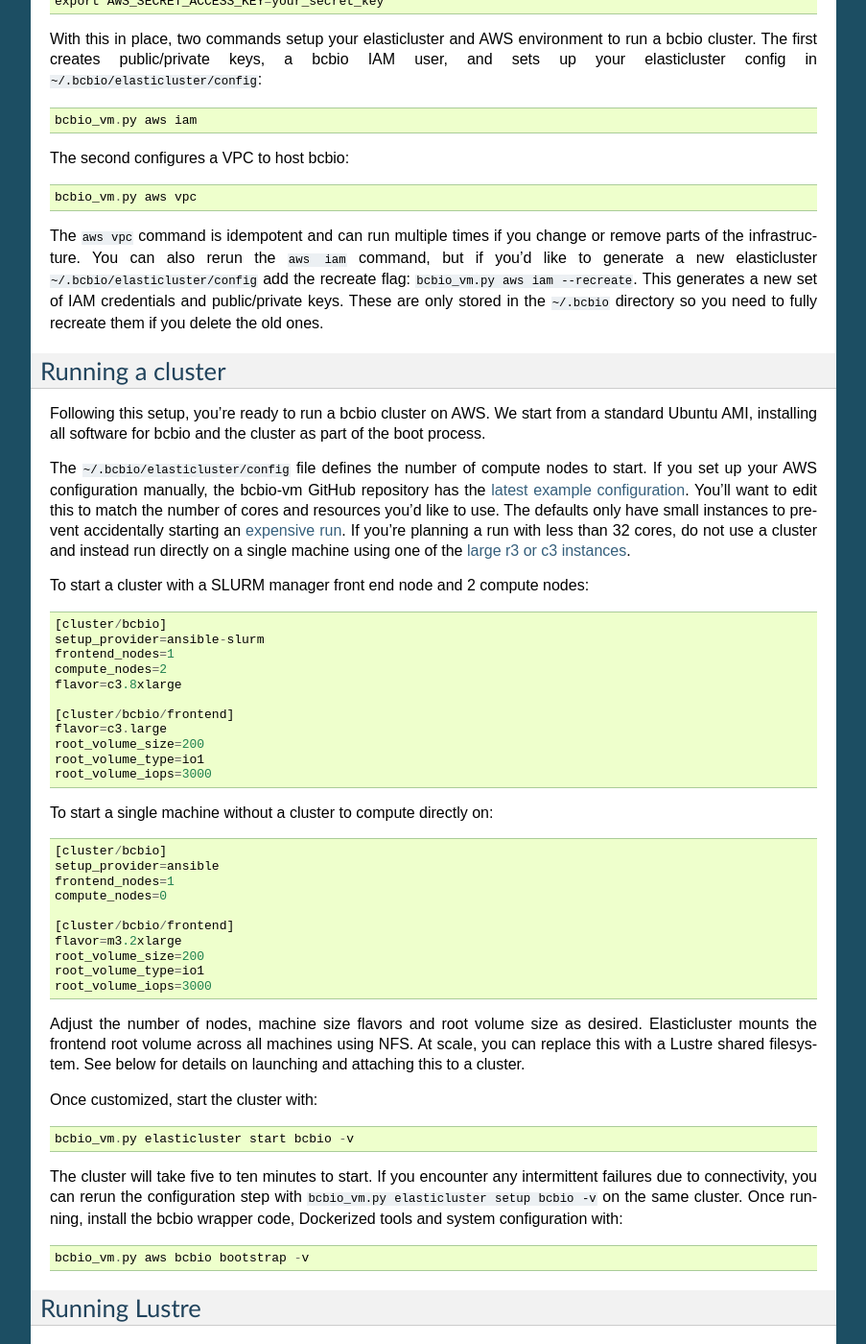
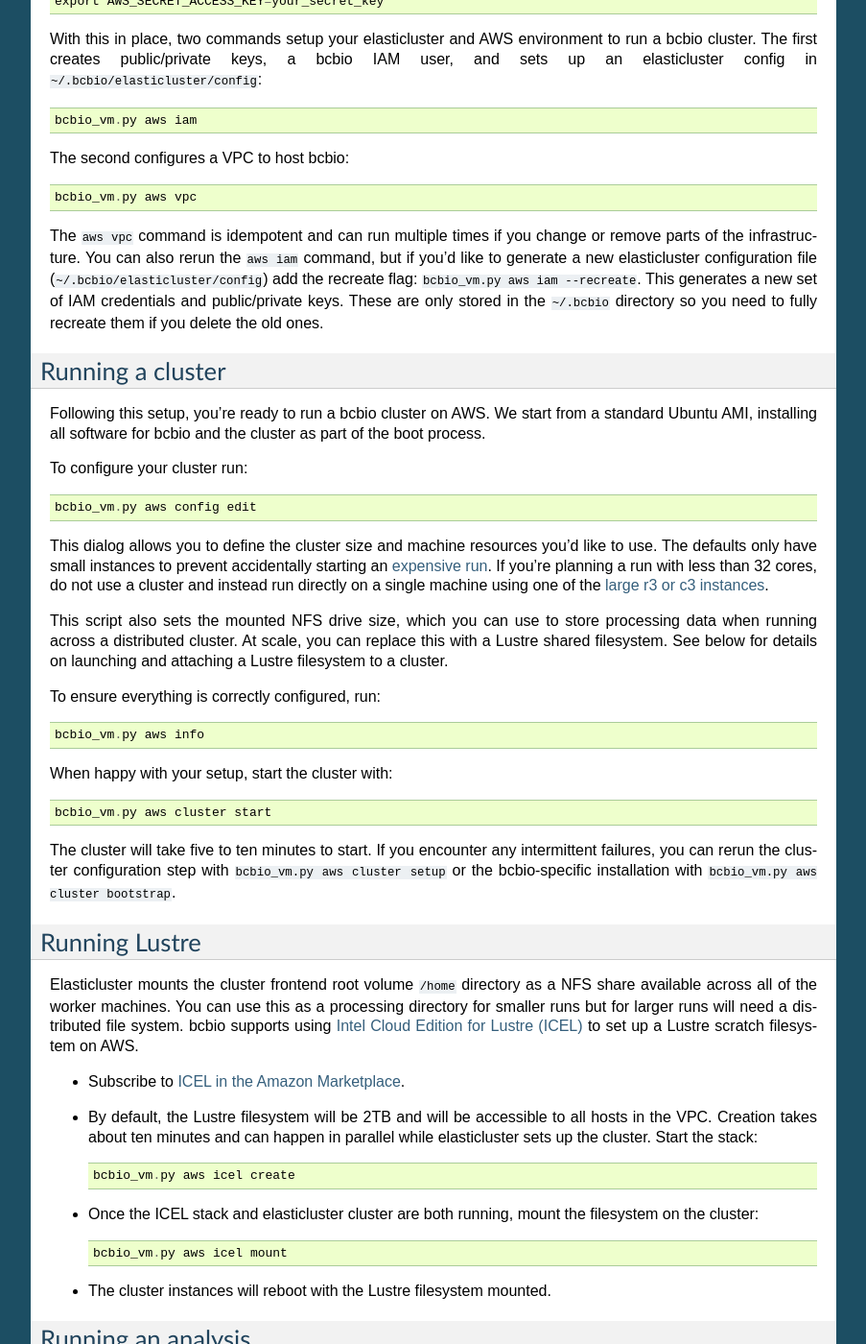
Before and after one commit to bcbio/bcbio-nextgen, a Sphinx documentation site: the page built from docs/contents/cloud.rst, in a window 1280 px wide and 1400 px high, scrolled down 1517 px. Shown: the whole window at 96% size, without its empty margins (198-1101 px from the left). Built offline with Sphinx 7.4.7, drawn with Linux system fonts in a browser that asks for light colours; some of the changed text lies outside the part shown.

Commit message:
Update bcbio cloud documentation to match unified commandline interface from @jwm. Now uses command line to avoid manual editing of configuration files

```diff
--- a/docs/contents/cloud.rst
+++ b/docs/contents/cloud.rst
@@ -104,7 +104,7 @@
 
 With this in place, two commands setup your elasticluster and AWS environment to
 run a bcbio cluster. The first creates public/private keys, a bcbio IAM user,
-and sets up your elasticluster config in ``~/.bcbio/elasticluster/config``::
+and sets up an elasticluster config in ``~/.bcbio/elasticluster/config``::
 
   bcbio_vm.py aws iam
 
@@ -127,59 +127,34 @@
 from a standard Ubuntu AMI, installing all software for bcbio and the cluster as
 part of the boot process.
 
-The ``~/.bcbio/elasticluster/config`` file defines the number of compute nodes
-to start. If you set up your AWS configuration manually, the bcbio-vm GitHub
-repository has the `latest example configuration
-<https://github.com/chapmanb/bcbio-nextgen-vm/blob/master/elasticluster/config>`_.
-You'll want to edit this to match the number of cores and resources you'd like
-to use. The defaults only have small instances to prevent accidentally starting
-an `expensive run <http://aws.amazon.com/ec2/pricing/>`_. If you're planning a
-run with less than 32 cores, do not use a cluster and instead run directly on a single
-machine using one of the `large r3 or c3 instances <http://aws.amazon.com/ec2/instance-types/>`_.
+To configure your cluster run::
 
-To start a cluster with a SLURM manager front end node and 2 compute nodes::
+   bcbio_vm.py aws config edit
 
-    [cluster/bcbio]
-    setup_provider=ansible-slurm
-    frontend_nodes=1
-    compute_nodes=2
-    flavor=c3.8xlarge
+This dialog allows you to define the cluster size and machine resources you'd
+like to use. The defaults only have small instances to prevent accidentally
+starting an `expensive run <http://aws.amazon.com/ec2/pricing/>`_. If you're
+planning a run with less than 32 cores, do not use a cluster and instead run
+directly on a single machine using one of the `large r3 or c3 instances
+<http://aws.amazon.com/ec2/instance-types/>`_.
 
-    [cluster/bcbio/frontend]
-    flavor=c3.large
-    root_volume_size=200
-    root_volume_type=io1
-    root_volume_iops=3000
+This script also sets the mounted NFS drive size, which you can use to store
+processing data when running across a distributed cluster. At scale, you can
+replace this with a Lustre shared filesystem. See below for details on launching
+and attaching a Lustre filesystem to a cluster.
 
-To start a single machine without a cluster to compute directly on::
+To ensure everything is correctly configured, run::
 
-    [cluster/bcbio]
-    setup_provider=ansible
-    frontend_nodes=1
-    compute_nodes=0
+    bcbio_vm.py aws info
 
-    [cluster/bcbio/frontend]
-    flavor=m3.2xlarge
-    root_volume_size=200
-    root_volume_type=io1
-    root_volume_iops=3000
+When happy with your setup, start the cluster with::
 
-Adjust the number of nodes, machine size flavors and root volume size as
-desired. Elasticluster mounts the frontend root volume across all machines using
-NFS. At scale, you can replace this with a Lustre shared filesystem. See below
-for details on launching and attaching this to a cluster.
-
-Once customized, start the cluster with::
-
-    bcbio_vm.py elasticluster start bcbio -v
+    bcbio_vm.py aws cluster start
 
 The cluster will take five to ten minutes to start. If you encounter any
-intermittent failures due to connectivity, you can rerun the configuration step with
-``bcbio_vm.py elasticluster setup bcbio -v`` on the same cluster. Once running,
-install the bcbio wrapper code, Dockerized tools and system configuration
-with::
-
-    bcbio_vm.py aws bcbio bootstrap -v
+intermittent failures, you can rerun the cluster configuration step with
+``bcbio_vm.py aws cluster setup`` or the bcbio-specific installation with
+``bcbio_vm.py aws cluster bootstrap``.
 
 Running Lustre
 ==============
@@ -211,7 +186,7 @@
 
 To run the analysis, connect to the head node with::
 
-    bcbio_vm.py elasticluster ssh bcbio
+    bcbio_vm.py aws cluster ssh
 
 If you started a single machine without a cluster run with::
 
@@ -237,7 +212,6 @@
 job, and ``sacct_std`` provides the status of jobs on the cluster. If you are
 new to SLURM, here is a summary of useful
 `SLURM commands <https://rc.fas.harvard.edu/resources/running-jobs/#Summary_of_SLURM_commands>`_.
-
 
 On successful completion, bcbio uploads the results of the analysis back into your s3
 bucket and folder as ``s3://your-project/your-analysis/final``. You can now cleanup the cluster and
@@ -282,7 +256,7 @@
 resources. You'll be paying for these by the hour so you want to clean them up
 when you finish running your analysis. To stop the cluster::
 
-    bcbio_vm.py elasticluster stop bcbio
+    bcbio_vm.py aws cluster stop
 
 To remove the Lustre stack::
 
@@ -290,3 +264,15 @@
 
 Double check that all instances have been properly stopped by looking in the AWS
 console.
+
+Manual configuration
+====================
+
+Experienced `elasticluster <https://github.com/gc3-uzh-ch/elasticluster>`_ users
+can edit the configuration files themselves. bcbio provides a small wrapper
+that automatically reads and writes these configurations to avoid users needing
+to understand elasticluster internals, but all functionality is fully available.
+Edit your ``~/.bcbio/elasticluster/config`` file to change parameters. You can
+also see the `latest example configuration
+<https://github.com/chapmanb/bcbio-nextgen-vm/blob/master/elasticluster/config>`_.
+in the bcbio-vm GitHub repository for more details on the other available options.
```
Also changed, not shown: other parts of docs/contents/cloud.rst (+2 -2 lines).
